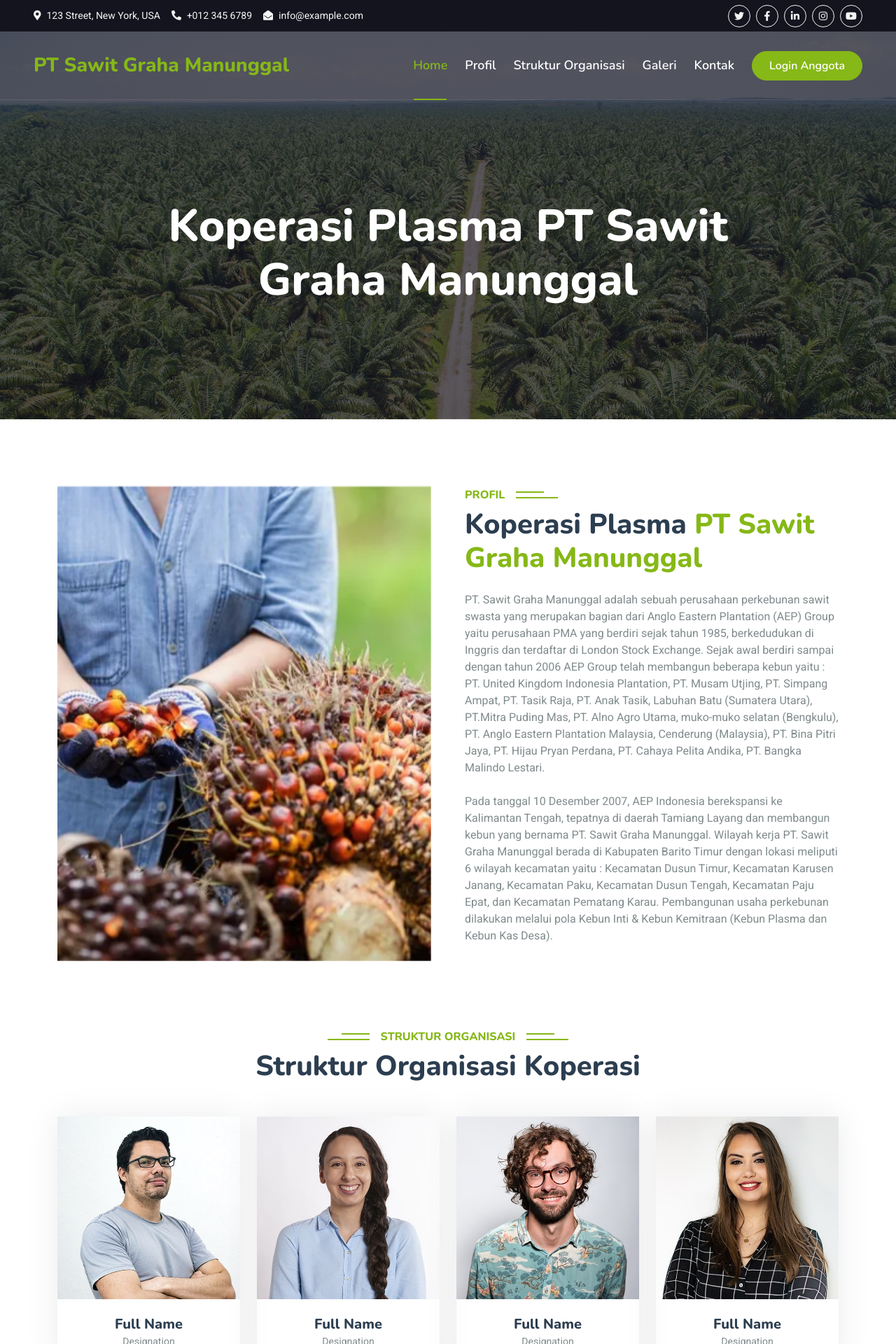
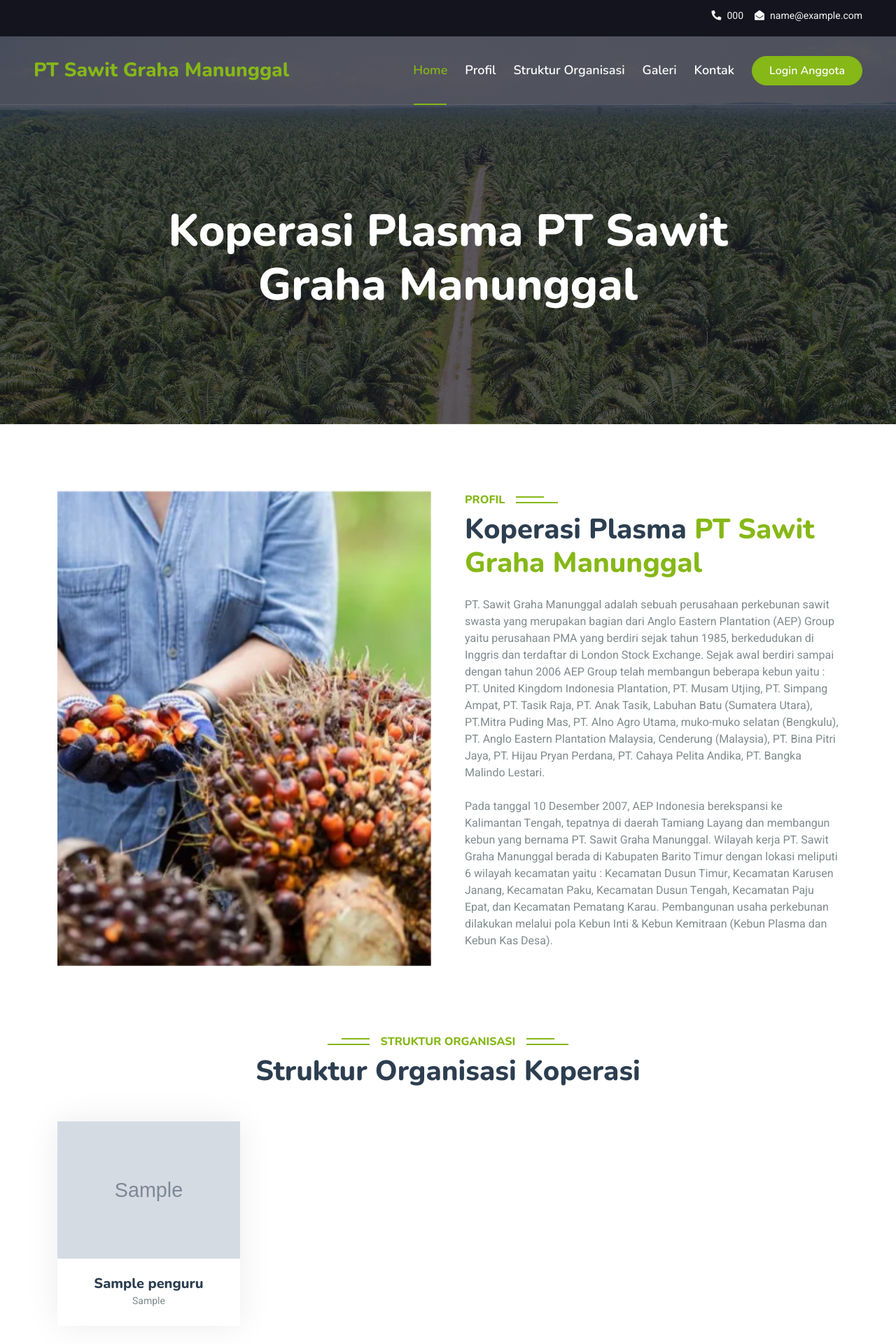
Before and after one commit to tinakurniana/sgm, a PHP site: page /tcpdf/indexPengunjung.php in a window 1280 px wide. Shown: the top 1920 px of the page at 70% size. Run offline with PHP 8.4, Linux system fonts and the light colour scheme; tables that the repository leaves empty hold one stand-in row (values such as "Sample post"); grey boxes marked "Sample" are stand-in pictures; some libraries are stand-ins or nearby versions.

Commit message:
tampil pengunjung

```diff
--- a/indexPengunjung.php
+++ b/indexPengunjung.php
@@ -1,3 +1,16 @@
+<?php
+include 'functions/functions-admin.php';
+
+$query_pengurus = "SELECT * FROM pengurus";
+$query_galeri = "SELECT * FROM galeri";
+$query_kontak = "SELECT * FROM kontak";
+
+$pengurus = tampilData($query_pengurus);
+$galeri = tampilData($query_galeri);
+$kontak = tampilData($query_kontak);
+
+?>
+
 <!DOCTYPE html>
 <html lang="en">
 
@@ -47,18 +60,19 @@
         <div class="row gx-0">
             <div class="col-lg-8 text-center text-lg-start mb-2 mb-lg-0">
                 <div class="d-inline-flex align-items-center" style="height: 45px;">
-                    <small class="me-3 text-light"><i class="fa fa-map-marker-alt me-2"></i>123 Street, New York, USA</small>
-                    <small class="me-3 text-light"><i class="fa fa-phone-alt me-2"></i>+012 345 6789</small>
-                    <small class="text-light"><i class="fa fa-envelope-open me-2"></i>info@example.com</small>
+                    <!-- <small class="me-3 text-light"><i class="fa fa-phone-alt me-2"></i>+012 345 6789</small>
+                    <small class="text-light"><i class="fa fa-envelope-open me-2"></i>info@example.com</small> -->
                 </div>
             </div>
             <div class="col-lg-4 text-center text-lg-end">
                 <div class="d-inline-flex align-items-center" style="height: 45px;">
-                    <a class="btn btn-sm btn-outline-light btn-sm-square rounded-circle me-2" href=""><i class="fab fa-twitter fw-normal"></i></a>
+                    <small class="me-3 text-light"><i class="fa fa-phone-alt me-2"></i><?= $kontak[0]['telp']; ?></small>
+                    <small class="text-light"><i class="fa fa-envelope-open me-2"></i><?= $kontak[0]['email']; ?></small>
+                    <!-- <a class="btn btn-sm btn-outline-light btn-sm-square rounded-circle me-2" href=""><i class="fab fa-twitter fw-normal"></i></a>
                     <a class="btn btn-sm btn-outline-light btn-sm-square rounded-circle me-2" href=""><i class="fab fa-facebook-f fw-normal"></i></a>
                     <a class="btn btn-sm btn-outline-light btn-sm-square rounded-circle me-2" href=""><i class="fab fa-linkedin-in fw-normal"></i></a>
                     <a class="btn btn-sm btn-outline-light btn-sm-square rounded-circle me-2" href=""><i class="fab fa-instagram fw-normal"></i></a>
-                    <a class="btn btn-sm btn-outline-light btn-sm-square rounded-circle" href=""><i class="fab fa-youtube fw-normal"></i></a>
+                    <a class="btn btn-sm btn-outline-light btn-sm-square rounded-circle" href=""><i class="fab fa-youtube fw-normal"></i></a> -->
                 </div>
             </div>
         </div>
@@ -155,50 +169,19 @@
                 <h1 class="mb-5">Struktur Organisasi Koperasi</h1>
             </div>
             <div class="row g-4">
+                <?php foreach ($pengurus as $pg) : ?>
                     <div class="col-lg-3 col-md-6 wow fadeInUp" data-wow-delay="0.1s">
                         <div class="team-item">
                             <div class="overflow-hidden">
-                            <img class="img-fluid" src="assets-pengunjung/img/team-1.jpg" alt="">
+                                <img class="img-fluid" src="assets-admin/images/<?= $pg["foto"]; ?>" alt="">
                             </div>
                             <div class="text-center p-4">
-                            <h5 class="mb-0">Full Name</h5>
-                            <small>Designation</small>
+                                <h5 class="mb-0"><?= $pg['nama']; ?></h5>
+                                <small><?= $pg['jabatan']; ?></small>
                             </div>
                         </div>
                     </div>
-                <div class="col-lg-3 col-md-6 wow fadeInUp" data-wow-delay="0.3s">
-                    <div class="team-item">
-                        <div class="overflow-hidden">
-                            <img class="img-fluid" src="assets-pengunjung/img/team-2.jpg" alt="">
-                        </div>
-                        <div class="text-center p-4">
-                            <h5 class="mb-0">Full Name</h5>
-                            <small>Designation</small>
-                        </div>
-                    </div>
-                </div>
-                <div class="col-lg-3 col-md-6 wow fadeInUp" data-wow-delay="0.5s">
-                    <div class="team-item">
-                        <div class="overflow-hidden">
-                            <img class="img-fluid" src="assets-pengunjung/img/team-3.jpg" alt="">
-                        </div>
-                        <div class="text-center p-4">
-                            <h5 class="mb-0">Full Name</h5>
-                            <small>Designation</small>
-                        </div>
-                    </div>
-                </div>
-                <div class="col-lg-3 col-md-6 wow fadeInUp" data-wow-delay="0.7s">
-                    <div class="team-item">
-                        <div class="overflow-hidden">
-                            <img class="img-fluid" src="assets-pengunjung/img/team-4.jpg" alt="">
-                        </div>
-                        <div class="text-center p-4">
-                            <h5 class="mb-0">Full Name</h5>
-                            <small>Designation</small>
-                        </div>
-                    </div>
-                </div>
+                <?php endforeach; ?>
             </div>
         </div>
     </div>
@@ -344,39 +327,19 @@
                 <h1 class="mb-5">Dokumentasi</h1>
             </div>
             <div class="row g-4 justify-content-center">
+                <?php foreach ($galeri as $gr) : ?>
                     <div class="col-lg-4 col-md-6 wow fadeInUp" data-wow-delay="0.1s">
                         <div class="package-item">
                             <div class="overflow-hidden">
-                            <img class="img-fluid" src="assets-pengunjung/img/img-1.jpg" alt="">
+                                <img class="img-fluid" src="assets-admin/images/<?= $gr["foto"]; ?>" alt="">
                             </div>
                             <div class="text-center p-4">
-                            <h3 class="mb-3">Rapat Tahunan</h3>
-                            <p>Tempor erat elitr rebum at clita. Diam dolor diam ipsum sit diam amet diam eos</p>
+                                <h3 class="mb-3"><?= $gr['judul']; ?></h3>
+                                <p><?= $gr['keterangan']; ?></p>
                             </div>
                         </div>
                     </div>
-                <div class="col-lg-4 col-md-6 wow fadeInUp" data-wow-delay="0.1s">
-                    <div class="package-item">
-                        <div class="overflow-hidden">
-                            <img class="img-fluid" src="assets-pengunjung/img/img-1.jpg" alt="">
-                        </div>
-                        <div class="text-center p-4">
-                            <h3 class="mb-3">Rapat Tahunan</h3>
-                            <p>Tempor erat elitr rebum at clita. Diam dolor diam ipsum sit diam amet diam eos</p>
-                        </div>
-                    </div>
-                </div>
-                <div class="col-lg-4 col-md-6 wow fadeInUp" data-wow-delay="0.1s">
-                    <div class="package-item">
-                        <div class="overflow-hidden">
-                            <img class="img-fluid" src="assets-pengunjung/img/img-1.jpg" alt="">
-                        </div>
-                        <div class="text-center p-4">
-                            <h3 class="mb-3">Rapat Tahunan</h3>
-                            <p>Tempor erat elitr rebum at clita. Diam dolor diam ipsum sit diam amet diam eos</p>
-                        </div>
-                    </div>
-                </div>
+                <?php endforeach; ?>
             </div>
         </div>
     </div>
@@ -393,14 +356,14 @@
             <div class="row g-4">
                 <div class="col-lg-6 col-md-6 wow fadeInUp" data-wow-delay="0.1s">
                     <h5>PT Sawit Graha Manunggal</h5>
-                    <p class="mb-4">Tempor erat elitr rebum at clita. Diam dolor diam ipsum sit. Aliqu diam amet diam et eos</p>
+                    <p class="mb-4">Berikut alamat kantor kami dan kontak yang bisa dihubungi :</p>
                     <div class="d-flex align-items-center mb-4">
                         <div class="d-flex align-items-center justify-content-center flex-shrink-0 bg-primary" style="width: 50px; height: 50px;">
                             <i class="fa fa-map-marker-alt text-white"></i>
                         </div>
                         <div class="ms-3">
-                            <h5 class="text-primary">Office</h5>
-                            <p class="mb-0">123 Street, New York, USA</p>
+                            <h5 class="text-primary">Alamat</h5>
+                            <p class="mb-0"><?= $kontak[0]['alamat']; ?></p>
                         </div>
                     </div>
                     <div class="d-flex align-items-center mb-4">
@@ -408,8 +371,8 @@
                             <i class="fa fa-phone-alt text-white"></i>
                         </div>
                         <div class="ms-3">
-                            <h5 class="text-primary">Mobile</h5>
-                            <p class="mb-0">+012 345 67890</p>
+                            <h5 class="text-primary">Telp</h5>
+                            <p class="mb-0"><?= $kontak[0]['telp']; ?></p>
                         </div>
                     </div>
                     <div class="d-flex align-items-center">
@@ -418,7 +381,7 @@
                         </div>
                         <div class="ms-3">
                             <h5 class="text-primary">Email</h5>
-                            <p class="mb-0">info@example.com</p>
+                            <p class="mb-0"><?= $kontak[0]['email']; ?></p>
                         </div>
                     </div>
                 </div>
```
Also changed, not shown: assets-admin/images/646af65a7d960.png (added), assets-admin/images/646af864e8cf4.jpg (added), assets-admin/images/646af8c03fc8d.jpg (added), assets-admin/images/646afcc203e85.jpg (added). Lines whose indentation alone changed are shown as unchanged.
